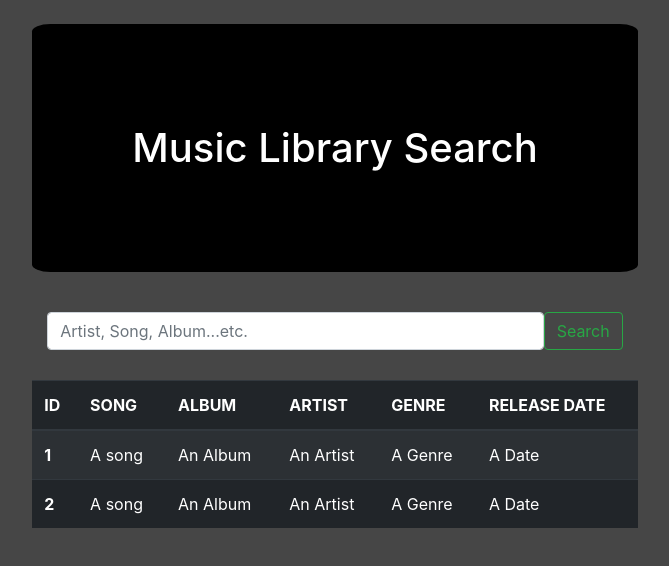
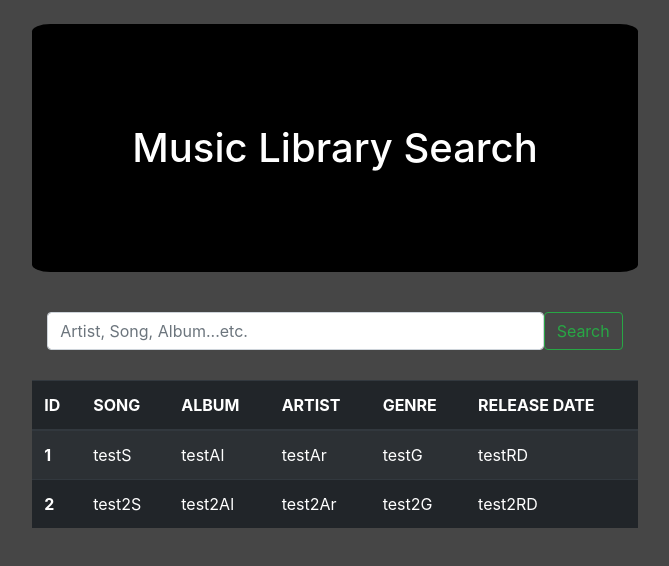
Before and after one commit to danielramirez0/MusicLibrary, a React (Create React App) app: page / in a window 1280 px wide. Shown: the top 566 px of the page, without its empty margins (305-974 px from the left). Built offline with nearby package versions, Linux system fonts and the light colour scheme; no server answers.

Commit message:
Adds row component to dynamically populate rows based on dataset. Uses test dataset

```diff
--- /dev/null
+++ b/src/components/Row/row.jsx
@@ -0,0 +1,39 @@
+import React from "react";
+import "./row.css";
+const testData = [
+  {
+    id: 1,
+    song: "testS",
+    album: "testAl",
+    artist: "testAr",
+    genre: "testG",
+    releaseDate: "testRD",
+  },
+  {
+    id: 2,
+    song: "test2S",
+    album: "test2Al",
+    artist: "test2Ar",
+    genre: "test2G",
+    releaseDate: "test2RD",
+  },
+];
+
+const Row = () => {
+  return (
+    <>
+      {testData.map((testData) => (
+        <tr>
+          <th scope="row">{testData.id}</th>
+          <td>{testData.song}</td>
+          <td>{testData.album}</td>
+          <td>{testData.artist}</td>
+          <td>{testData.genre}</td>
+          <td>{testData.releaseDate}</td>
+        </tr>
+      ))}
+    </>
+  );
+};
+
+export default Row;
--- a/src/components/Table/table.jsx
+++ b/src/components/Table/table.jsx
@@ -1,5 +1,6 @@
 import React from "react";
 import "./table.css";
+import Row from "../Row/row";
 
 function Table(props) {
   return (
@@ -15,26 +16,14 @@ function Table(props) {
         </tr>
       </thead>
       <tbody>
-        <tr>
-          <th scope="row">1</th>
+        <Row music={props.music} />
+        {/* <tr>
+          <th scope="row">{props.music[0].id}</th>
           <td>A song</td>
           <td>An Album</td>
           <td>An Artist</td>
           <td>A Genre</td>
           <td>A Date</td>
-        </tr>
-        <tr>
-          <th scope="row">2</th>
-          <td>A song</td>
-          <td>An Album</td>
-          <td>An Artist</td>
-          <td>A Genre</td>
-          <td>A Date</td>
-        </tr>
-        {/* <tr>
-          <th scope="row">3</th>
-          <td colSpan="2">Larry the Bird</td>
-          <td>@twitter</td>
         </tr> */}
       </tbody>
     </table>
--- a/src/components/app.jsx
+++ b/src/components/app.jsx
@@ -1,83 +1,68 @@
 import React, { Component } from "react";
-import "./app.css";
 import SearchBar from "./SearchBar/searchBar";
 import TitleBar from "./TitleBar/titleBar";
 import Table from "./Table/table";
+import "./app.css";
 const axios = require("axios");
-// import TitleBar from "./TitleBar/titleBar";
-// import BookViewer from "./BookViewer/bookViewer";
-// import BookCreator from "./BookCreator/bookCreator";
-// import Footer from "./Footer/footer";
 
 class App extends Component {
   constructor(props) {
     super(props);
-    this.music = "";
     this.state = {
-      bookNumber: 0,
+      data: "",
     };
   }
 
-  apiCall() {
-    return new Promise((resolve, reject) => {
-      const response = axios.get("http://www.devcodecampmusiclibrary.com/api/music");
-      if (response != null) {
-        resolve(response);
-      } else {
-        reject(new Error("Didn't work"));
-      }
+  componentDidMount() {
+    this.setState({
+      data: [
+        {
+          id: 1,
+          song: "testS",
+          album: "testAl",
+          artist: "testAr",
+          genre: "testG",
+          releaseDate: "testRD",
+        },
+        {
+          id: 2,
+          song: "test2S",
+          album: "test2Al",
+          artist: "test2Ar",
+          genre: "test2G",
+          releaseDate: "test2RD",
+        },
+      ],
     });
   }
-  async getMusic(params) {
-    try {
-      const response = await axios.get("http://www.devcodecampmusiclibrary.com/api/music");
-      console.log(response);
-    } catch (error) {
-      console.log(error);
-    }
-  }
-  addNewBook(book) {
-    this.books.push(book);
-    this.setState({
-      bookNumber: this.books.length - 1,
-    });
-  }
+  // apiCall() {
+  //   return new Promise((resolve, reject) => {
+  //     const response = axios.get("http://www.devcodecampmusiclibrary.com/api/music");
+  //     if (response != null) {
+  //       resolve(response);
+  //     } else {
+  //       reject(new Error("Didn't work"));
+  //     }
+  //   });
+  // }
+  // async getMusic(params) {
+  //   try {
+  //     const response = await axios.get("http://www.devcodecampmusiclibrary.com/api/music");
+  //     console.log(response);
+  //   } catch (error) {
+  //     console.log(error);
+  //   }
+  // }
 
-  goToPreviousBook() {
-    let tempBookNumber = this.state.bookNumber;
-    tempBookNumber--;
-    if (tempBookNumber < 0) {
-      tempBookNumber = this.books.length - 1;
-    }
-    this.setState({
-      bookNumber: tempBookNumber,
-    });
-  }
-
-  goToNextBook() {
-    let tempBookNumber = this.state.bookNumber;
-    tempBookNumber++;
-    if (tempBookNumber === this.books.length) {
-      tempBookNumber = 0;
-    }
-    this.setState({
-      bookNumber: tempBookNumber,
-    });
-  }
   render() {
-    console.log("GFYS");
-    console.log(this.apiCall());
-    this.getMusic();
+    console.log(this.state.data);
+    // console.log(this.apiCall());
     return (
       <div className="App">
         <br />
         <TitleBar />
         <SearchBar />
-        <Table />
-        {/* <TitleBar />
-        <BookViewer book={this.books[this.state.bookNumber]} nextBook={() => this.goToNextBook()} previousBook={() => this.goToPreviousBook()} />
-        <BookCreator addNewBook={this.addNewBook.bind(this)} /> */}
-        {/* <Footer /> */}
+        <Table music={this.state.data} />
       </div>
     );
   }
```
Also changed, not shown: src/components/Row/row.css (added).
